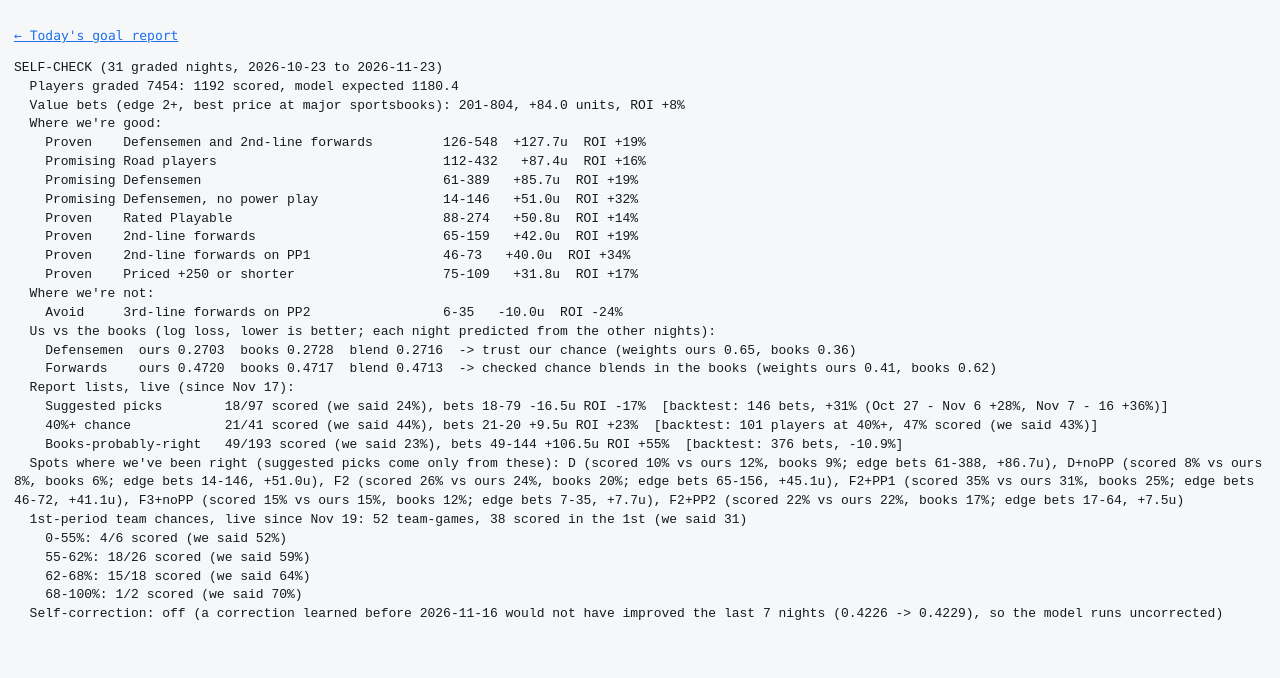
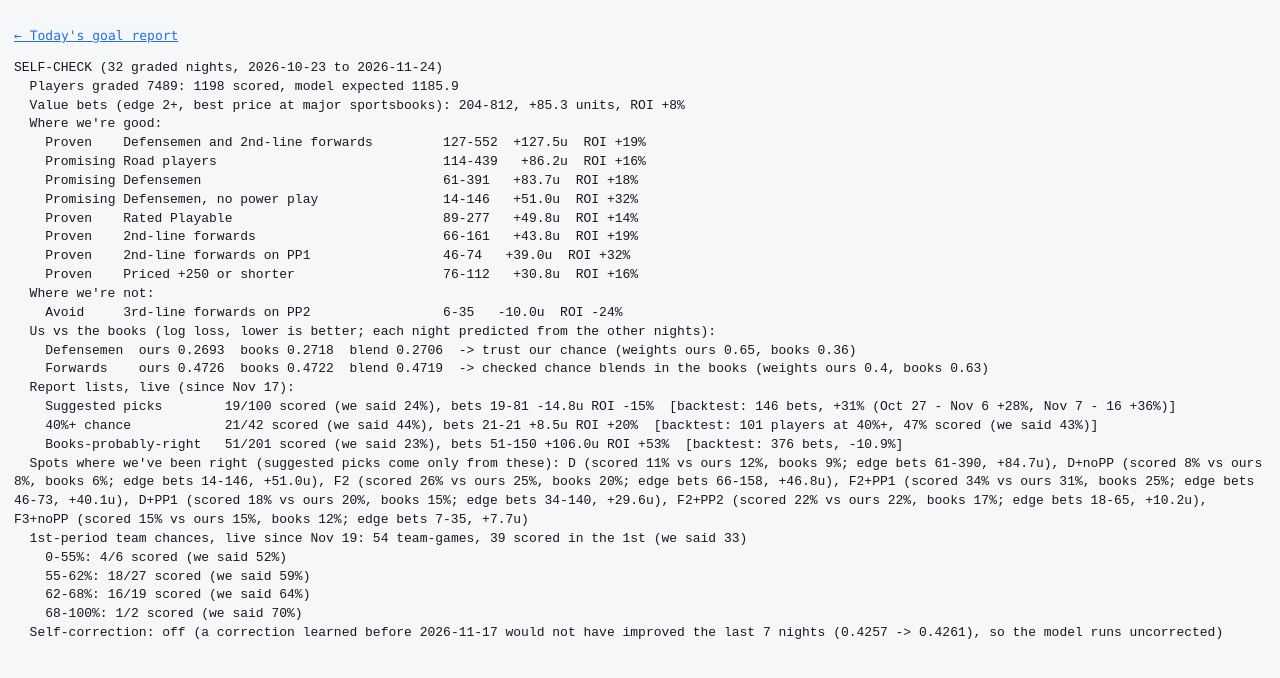
Before and after one commit to mbogdan32/sports-goat-ai, a plain HTML site: page reports/goals-record.html in a window 1280 px wide. Drawn offline with Linux system fonts and the light colour scheme.

Commit message:
Update 2026-11-25T08:03:57

```diff
--- a/reports/goals-record.html
+++ b/reports/goals-record.html
@@ -1,28 +1,28 @@
-<!doctype html><html><head><meta charset='utf-8'><meta name='viewport' content='width=device-width,initial-scale=1'><title>Goal scorer record</title><style>body{margin:0;padding:14px;font:13px/1.45 ui-monospace,Menlo,Consolas,monospace;background:#f6f7f9;color:#16181d}@media (prefers-color-scheme:dark){body{background:#0f1115;color:#e8eaee}}pre{white-space:pre-wrap;word-break:break-word;margin:0}a{color:#1f6feb}</style></head><body><p><a href='goals.html'>&larr; Today's goal report</a></p><pre>SELF-CHECK (31 graded nights, 2026-10-23 to 2026-11-23)
-  Players graded 7454: 1192 scored, model expected 1180.4
-  Value bets (edge 2+, best price at major sportsbooks): 201-804, +84.0 units, ROI +8%
+<!doctype html><html><head><meta charset='utf-8'><meta name='viewport' content='width=device-width,initial-scale=1'><title>Goal scorer record</title><style>body{margin:0;padding:14px;font:13px/1.45 ui-monospace,Menlo,Consolas,monospace;background:#f6f7f9;color:#16181d}@media (prefers-color-scheme:dark){body{background:#0f1115;color:#e8eaee}}pre{white-space:pre-wrap;word-break:break-word;margin:0}a{color:#1f6feb}</style></head><body><p><a href='goals.html'>&larr; Today's goal report</a></p><pre>SELF-CHECK (32 graded nights, 2026-10-23 to 2026-11-24)
+  Players graded 7489: 1198 scored, model expected 1185.9
+  Value bets (edge 2+, best price at major sportsbooks): 204-812, +85.3 units, ROI +8%
   Where we&#x27;re good:
-    Proven    Defensemen and 2nd-line forwards         126-548  +127.7u  ROI +19%
-    Promising Road players                             112-432   +87.4u  ROI +16%
-    Promising Defensemen                               61-389   +85.7u  ROI +19%
+    Proven    Defensemen and 2nd-line forwards         127-552  +127.5u  ROI +19%
+    Promising Road players                             114-439   +86.2u  ROI +16%
+    Promising Defensemen                               61-391   +83.7u  ROI +18%
     Promising Defensemen, no power play                14-146   +51.0u  ROI +32%
-    Proven    Rated Playable                           88-274   +50.8u  ROI +14%
-    Proven    2nd-line forwards                        65-159   +42.0u  ROI +19%
-    Proven    2nd-line forwards on PP1                 46-73   +40.0u  ROI +34%
-    Proven    Priced +250 or shorter                   75-109   +31.8u  ROI +17%
+    Proven    Rated Playable                           89-277   +49.8u  ROI +14%
+    Proven    2nd-line forwards                        66-161   +43.8u  ROI +19%
+    Proven    2nd-line forwards on PP1                 46-74   +39.0u  ROI +32%
+    Proven    Priced +250 or shorter                   76-112   +30.8u  ROI +16%
   Where we&#x27;re not:
     Avoid     3rd-line forwards on PP2                 6-35   -10.0u  ROI -24%
   Us vs the books (log loss, lower is better; each night predicted from the other nights):
-    Defensemen  ours 0.2703  books 0.2728  blend 0.2716  -&gt; trust our chance (weights ours 0.65, books 0.36)
-    Forwards    ours 0.4720  books 0.4717  blend 0.4713  -&gt; checked chance blends in the books (weights ours 0.41, books 0.62)
+    Defensemen  ours 0.2693  books 0.2718  blend 0.2706  -&gt; trust our chance (weights ours 0.65, books 0.36)
+    Forwards    ours 0.4726  books 0.4722  blend 0.4719  -&gt; checked chance blends in the books (weights ours 0.4, books 0.63)
   Report lists, live (since Nov 17):
-    Suggested picks        18/97 scored (we said 24%), bets 18-79 -16.5u ROI -17%  [backtest: 146 bets, +31% (Oct 27 - Nov 6 +28%, Nov 7 - 16 +36%)]
-    40%+ chance            21/41 scored (we said 44%), bets 21-20 +9.5u ROI +23%  [backtest: 101 players at 40%+, 47% scored (we said 43%)]
-    Books-probably-right   49/193 scored (we said 23%), bets 49-144 +106.5u ROI +55%  [backtest: 376 bets, -10.9%]
-  Spots where we&#x27;ve been right (suggested picks come only from these): D (scored 10% vs ours 12%, books 9%; edge bets 61-388, +86.7u), D+noPP (scored 8% vs ours 8%, books 6%; edge bets 14-146, +51.0u), F2 (scored 26% vs ours 24%, books 20%; edge bets 65-156, +45.1u), F2+PP1 (scored 35% vs ours 31%, books 25%; edge bets 46-72, +41.1u), F3+noPP (scored 15% vs ours 15%, books 12%; edge bets 7-35, +7.7u), F2+PP2 (scored 22% vs ours 22%, books 17%; edge bets 17-64, +7.5u)
-  1st-period team chances, live since Nov 19: 52 team-games, 38 scored in the 1st (we said 31)
+    Suggested picks        19/100 scored (we said 24%), bets 19-81 -14.8u ROI -15%  [backtest: 146 bets, +31% (Oct 27 - Nov 6 +28%, Nov 7 - 16 +36%)]
+    40%+ chance            21/42 scored (we said 44%), bets 21-21 +8.5u ROI +20%  [backtest: 101 players at 40%+, 47% scored (we said 43%)]
+    Books-probably-right   51/201 scored (we said 23%), bets 51-150 +106.0u ROI +53%  [backtest: 376 bets, -10.9%]
+  Spots where we&#x27;ve been right (suggested picks come only from these): D (scored 11% vs ours 12%, books 9%; edge bets 61-390, +84.7u), D+noPP (scored 8% vs ours 8%, books 6%; edge bets 14-146, +51.0u), F2 (scored 26% vs ours 25%, books 20%; edge bets 66-158, +46.8u), F2+PP1 (scored 34% vs ours 31%, books 25%; edge bets 46-73, +40.1u), D+PP1 (scored 18% vs ours 20%, books 15%; edge bets 34-140, +29.6u), F2+PP2 (scored 22% vs ours 22%, books 17%; edge bets 18-65, +10.2u), F3+noPP (scored 15% vs ours 15%, books 12%; edge bets 7-35, +7.7u)
+  1st-period team chances, live since Nov 19: 54 team-games, 39 scored in the 1st (we said 33)
     0-55%: 4/6 scored (we said 52%)
-    55-62%: 18/26 scored (we said 59%)
-    62-68%: 15/18 scored (we said 64%)
+    55-62%: 18/27 scored (we said 59%)
+    62-68%: 16/19 scored (we said 64%)
     68-100%: 1/2 scored (we said 70%)
-  Self-correction: off (a correction learned before 2026-11-16 would not have improved the last 7 nights (0.4226 -&gt; 0.4229), so the model runs uncorrected)</pre></body></html>
+  Self-correction: off (a correction learned before 2026-11-17 would not have improved the last 7 nights (0.4257 -&gt; 0.4261), so the model runs uncorrected)</pre></body></html>
```
Also changed, not shown: data/2026-11-25.json, data/latest.json.
